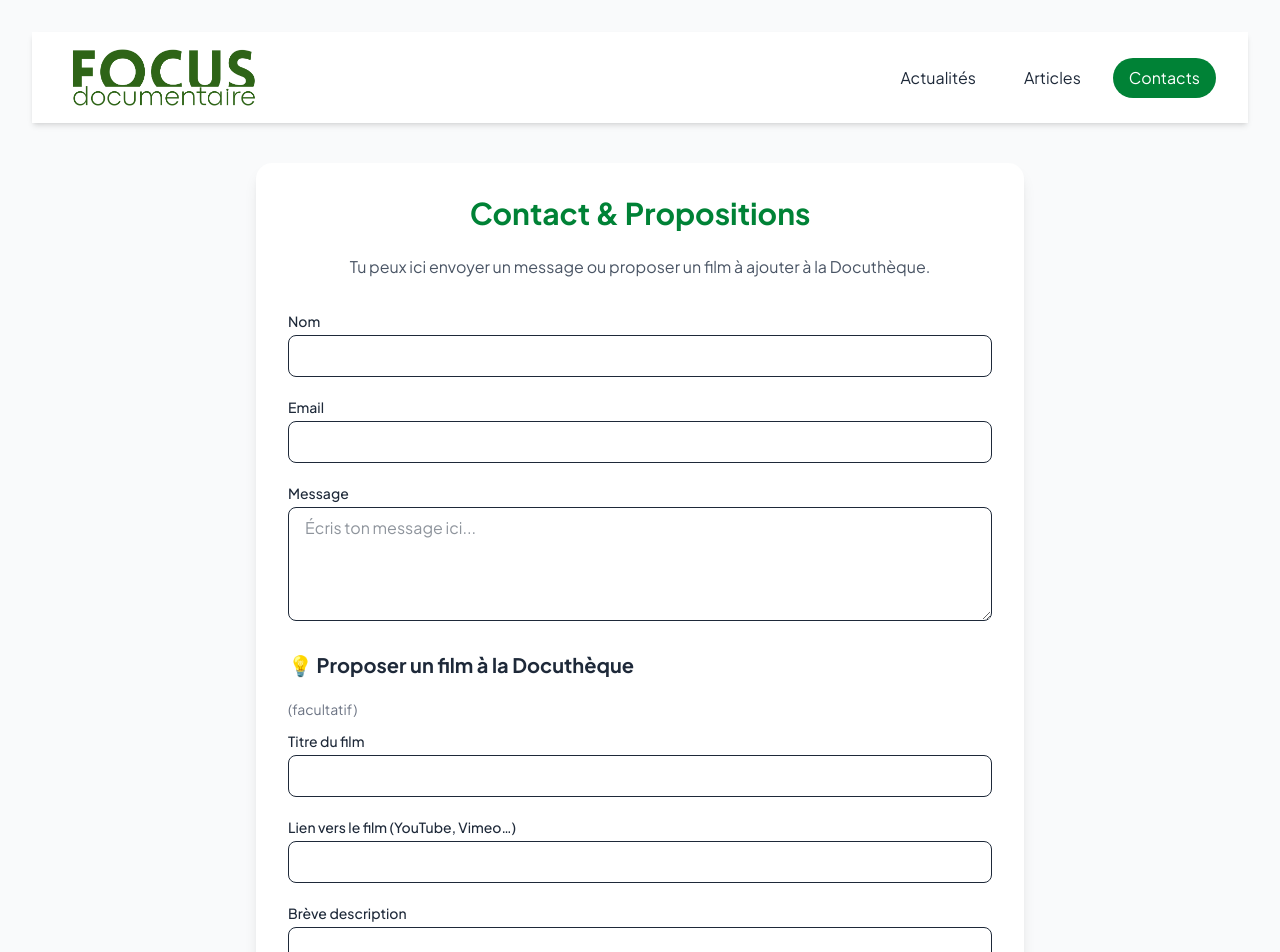
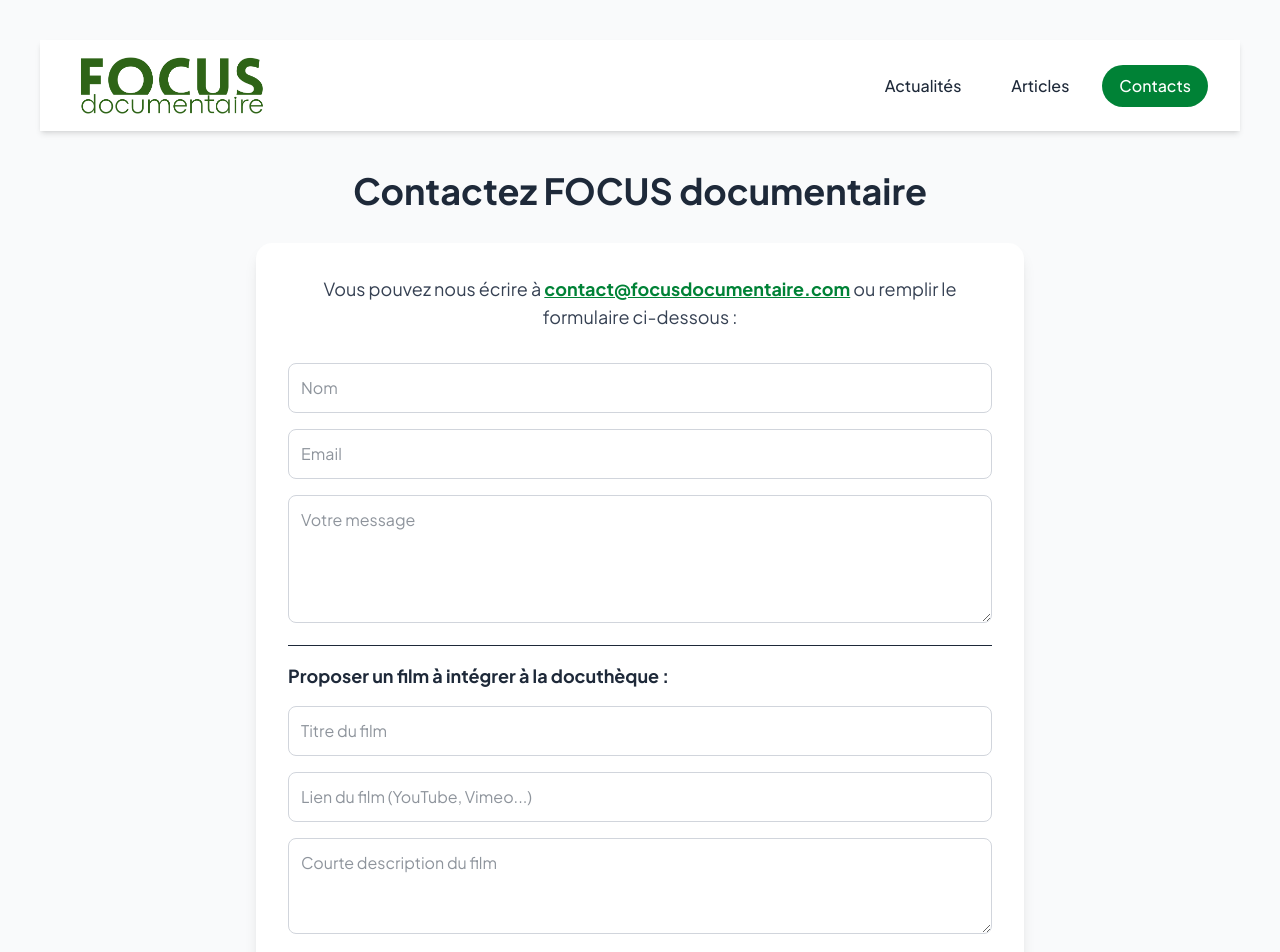
Before and after one commit to Batla333/focus-documentaire, a Next.js app: page /contacts in a window 1280 px wide. Shown: the top 952 px of the page. Built offline with nearby package versions, Linux system fonts and the light colour scheme.

Commit message:
contact fonctionnel !

```diff
--- a/app/api/sendMail/route.js
+++ b/app/api/sendMail/route.js
@@ -3,20 +3,20 @@ import nodemailer from "nodemailer";
 export async function POST(req) {
   const body = await req.json();
 
-
+  // === Configuration SMTP Zoho ===
   const transporter = nodemailer.createTransport({
-  host: process.env.SMTP_HOST,
-  port: process.env.SMTP_PORT,
-  secure: false,
-  auth: {
-    user: process.env.EMAIL_USER,
-    pass: process.env.EMAIL_PASS,
-  },
-});
+    host: "smtp.zoho.eu", // bien .eu si ton compte Zoho est européen
+    port: 465, // port SSL
+    secure: true,
+    auth: {
+      user: process.env.EMAIL_USER,
+      pass: process.env.EMAIL_PASS,
+    },
+  });
 
   const mailOptions = {
     from: process.env.EMAIL_USER,
-    to: "focusdocumentaire@outlook.com",
+    to: process.env.EMAIL_USER, // tu reçois le message ici
     replyTo: body.email,
     subject: `📩 Nouveau message de ${body.nom} via FOCUS documentaire`,
     text: `
@@ -39,6 +39,6 @@ Description : ${body.filmDescription || "Non précisé"}
     return new Response(JSON.stringify({ success: true }), { status: 200 });
   } catch (err) {
     console.error("Erreur d’envoi :", err);
-    return new Response(JSON.stringify({ success: false }), { status: 500 });
+    return new Response(JSON.stringify({ success: false, error: err.message }), { status: 500 });
   }
 }
--- a/app/contacts/page.js
+++ b/app/contacts/page.js
@@ -2,7 +2,7 @@
 import { useState } from "react";
 import Link from "next/link";
 
-export default function ContactPage() {
+export default function Contacts() {
   const [formData, setFormData] = useState({
     nom: "",
     email: "",
@@ -11,12 +11,7 @@ export default function ContactPage() {
     filmLien: "",
     filmDescription: "",
   });
-
   const [status, setStatus] = useState("");
-
-  const handleChange = (e) => {
-    setFormData({ ...formData, [e.target.name]: e.target.value });
-  };
 
   const handleSubmit = async (e) => {
     e.preventDefault();
@@ -29,7 +24,7 @@ export default function ContactPage() {
     });
 
     if (res.ok) {
-      setStatus("✅ Message envoyé avec succès !");
+      setStatus("✅ Email envoyé avec succès !");
       setFormData({
         nom: "",
         email: "",
@@ -39,149 +34,130 @@ export default function ContactPage() {
         filmDescription: "",
       });
     } else {
-      setStatus("❌ Une erreur est survenue. Réessaie plus tard.");
+      setStatus("❌ Erreur lors de l’envoi, réessayez.");
     }
   };
 
   return (
-    <main className="min-h-screen bg-gray-50 text-gray-800 p-8">
-      {/* HEADER */}
+    <main className="min-h-screen bg-gray-50 p-10 text-gray-800">
       <header className="bg-white shadow-md w-full mb-10 flex justify-between items-center px-8 py-4">
-        <Link href="/">
+    <Link
+      href="/"
+    >
        <img
       src="/images/logo.png"
       alt="FOCUS documentaire"
-            className="w-50 h-auto object-contain"
+      className="w-50 h-auto rounded-none shadow-none object-contain"
     />
     </Link>
+
      <nav className="flex gap-4">
           <Link
             href="/actualites"
-            className="px-4 py-2 rounded-full text-gray-800 hover:text-green-700"
+            className="px-4 py-2 rounded-full text-gray-800 font-medium border border-transparent hover:border-green-700 hover:text-green-700 hover:bg-green-50 transition-all duration-300"
           >
             Actualités
           </Link>
           <Link
             href="/articles"
-            className="px-4 py-2 rounded-full text-gray-800 hover:text-green-700"
-          >
-            Articles
+             className="px-4 py-2 rounded-full text-gray-800 font-medium border border-transparent hover:border-green-700 hover:text-green-700 hover:bg-green-50 transition-all duration-300"
+          > Articles
+
           </Link>
           <Link
             href="/contacts"
-            className="px-4 py-2 rounded-full text-white bg-green-700 hover:bg-green-800"
+            className="px-4 py-2 rounded-full text-white bg-green-700 font-medium border border-transparent hover:bg-green-800 transition-all duration-300"
           >
             Contacts
           </Link>
         </nav>
+
   </header>
 
-      {/* FORMULAIRE */}
-      <section className="max-w-3xl mx-auto bg-white p-8 rounded-2xl shadow-lg">
-        <h1 className="text-3xl font-bold text-center mb-6 text-green-700">
-          Contact & Propositions
+      <h1 className="text-4xl font-bold mb-8 text-center">
+        Contactez FOCUS documentaire
       </h1>
 
-        <p className="text-center text-gray-600 mb-8">
-          Tu peux ici envoyer un message ou proposer un film à ajouter à la Docuthèque.
+      <div className="max-w-3xl mx-auto bg-white rounded-2xl shadow-lg p-8 space-y-8">
+        <p className="text-lg text-gray-700 text-center">
+          Vous pouvez nous écrire à{" "}
+          <a
+            href="mailto:contact@focusdocumentaire.com"
+            className="text-green-700 font-semibold underline hover:text-green-900"
+          >
+            contact@focusdocumentaire.com
+          </a>
+          {" "}ou remplir le formulaire ci-dessous :
         </p>
 
-        <form onSubmit={handleSubmit} className="space-y-5">
-          <div>
-            <label className="block text-sm font-medium mb-1">Nom</label>
+        <form onSubmit={handleSubmit} className="space-y-4">
           <input
             type="text"
-              name="nom"
+            placeholder="Nom"
             value={formData.nom}
-              onChange={handleChange}
-              className="w-full px-4 py-2 border rounded-lg focus:ring-2 focus:ring-green-700"
+            onChange={(e) => setFormData({ ...formData, nom: e.target.value })}
             required
+            className="w-full border border-gray-300 p-3 rounded-lg"
           />
-          </div>
-
-          <div>
-            <label className="block text-sm font-medium mb-1">Email</label>
           <input
             type="email"
-              name="email"
+            placeholder="Email"
             value={formData.email}
-              onChange={handleChange}
-              className="w-full px-4 py-2 border rounded-lg focus:ring-2 focus:ring-green-700"
+            onChange={(e) =>
+              setFormData({ ...formData, email: e.target.value })
+            }
             required
+            className="w-full border border-gray-300 p-3 rounded-lg"
           />
-          </div>
-
-          <div>
-            <label className="block text-sm font-medium mb-1">Message</label>
           <textarea
-              name="message"
+            placeholder="Votre message"
             value={formData.message}
-              onChange={handleChange}
-              rows="4"
-              className="w-full px-4 py-2 border rounded-lg focus:ring-2 focus:ring-green-700"
-              placeholder="Écris ton message ici..."
-            ></textarea>
-          </div>
-
-          {/* SECTION FILM */}
-          <h2 className="text-xl font-semibold text-gray-800 mt-6">
-            💡 Proposer un film à la Docuthèque
+            onChange={(e) =>
+              setFormData({ ...formData, message: e.target.value })
+            }
+            required
+            className="w-full border border-gray-300 p-3 rounded-lg h-32"
+          />
+          <hr />
+          <h2 className="text-lg font-semibold text-gray-800">
+            Proposer un film à intégrer à la docuthèque :
           </h2>
-          <p className="text-gray-500 mb-3 text-sm">
-            (facultatif)
-          </p>
-
-          <div>
-            <label className="block text-sm font-medium mb-1">
-              Titre du film
-            </label>
           <input
             type="text"
-              name="filmTitre"
+            placeholder="Titre du film"
             value={formData.filmTitre}
-              onChange={handleChange}
-              className="w-full px-4 py-2 border rounded-lg focus:ring-2 focus:ring-green-700"
+            onChange={(e) =>
+              setFormData({ ...formData, filmTitre: e.target.value })
+            }
+            className="w-full border border-gray-300 p-3 rounded-lg"
           />
-          </div>
-
-          <div>
-            <label className="block text-sm font-medium mb-1">
-              Lien vers le film (YouTube, Vimeo…)
-            </label>
           <input
             type="text"
-              name="filmLien"
+            placeholder="Lien du film (YouTube, Vimeo...)"
             value={formData.filmLien}
-              onChange={handleChange}
-              className="w-full px-4 py-2 border rounded-lg focus:ring-2 focus:ring-green-700"
+            onChange={(e) =>
+              setFormData({ ...formData, filmLien: e.target.value })
+            }
+            className="w-full border border-gray-300 p-3 rounded-lg"
           />
-          </div>
-
-          <div>
-            <label className="block text-sm font-medium mb-1">
-              Brève description
-            </label>
           <textarea
-              name="filmDescription"
+            placeholder="Courte description du film"
             value={formData.filmDescription}
-              onChange={handleChange}
-              rows="3"
-              className="w-full px-4 py-2 border rounded-lg focus:ring-2 focus:ring-green-700"
-            ></textarea>
-          </div>
-
+            onChange={(e) =>
+              setFormData({ ...formData, filmDescription: e.target.value })
+            }
+            className="w-full border border-gray-300 p-3 rounded-lg h-24"
+          />
           <button
             type="submit"
-            className="w-full bg-green-700 text-white py-3 rounded-lg font-medium hover:bg-green-800 transition"
+            className="bg-green-700 text-white px-6 py-3 rounded-full font-semibold hover:bg-green-800 transition-all duration-300"
           >
             Envoyer
           </button>
         </form>
 
-        {status && (
-          <p className="text-center text-sm text-gray-600 mt-4">{status}</p>
-        )}
-      </section>
+        {status && <p className="text-center mt-4 text-gray-600">{status}</p>}
+      </div>
     </main>
   );
 }
--- /dev/null
+++ b/app/test-zoho.js
@@ -0,0 +1,28 @@
+import nodemailer from "nodemailer";
+
+async function testMail() {
+  const transporter = nodemailer.createTransport({
+    host: "smtp.zoho.eu",
+    port: 465,
+    secure: true,
+    auth: {
+      user: "contact@focusdocumentaire.com", // ton adresse Zoho
+      pass: "tgYp7TMN6Cfq", // pas ton vrai mot de passe
+    },
+  });
+
+  try {
+    const info = await transporter.sendMail({
+      from: "contact@focusdocumentaire.com",
+      to: "contact@focusdocumentaire.com",
+      subject: "✅ Test SMTP Zoho",
+      text: "Ceci est un test réussi de ton SMTP Zoho avec Nodemailer.",
+    });
+
+    console.log("✅ Email envoyé avec succès :", info.response);
+  } catch (error) {
+    console.error("❌ Erreur SMTP :", error);
+  }
+}
+
+testMail();
--- /dev/null
+++ b/test-zoho.js
@@ -0,0 +1,28 @@
+import nodemailer from "nodemailer";
+
+async function testMail() {
+  const transporter = nodemailer.createTransport({
+    host: "smtp.zoho.eu",
+    port: 465,
+    secure: true,
+    auth: {
+      user: "contact@focusdocumentaire.com", // ton adresse Zoho
+      pass: "tgYp7TMN6Cfq", // pas ton vrai mot de passe
+    },
+  });
+
+  try {
+    const info = await transporter.sendMail({
+      from: "contact@focusdocumentaire.com",
+      to: "contact@focusdocumentaire.com",
+      subject: "✅ Test SMTP Zoho",
+      text: "Ceci est un test réussi de ton SMTP Zoho avec Nodemailer.",
+    });
+
+    console.log("✅ Email envoyé avec succès :", info.response);
+  } catch (error) {
+    console.error("❌ Erreur SMTP :", error);
+  }
+}
+
+testMail();
```
Lines whose indentation alone changed are shown as unchanged.
